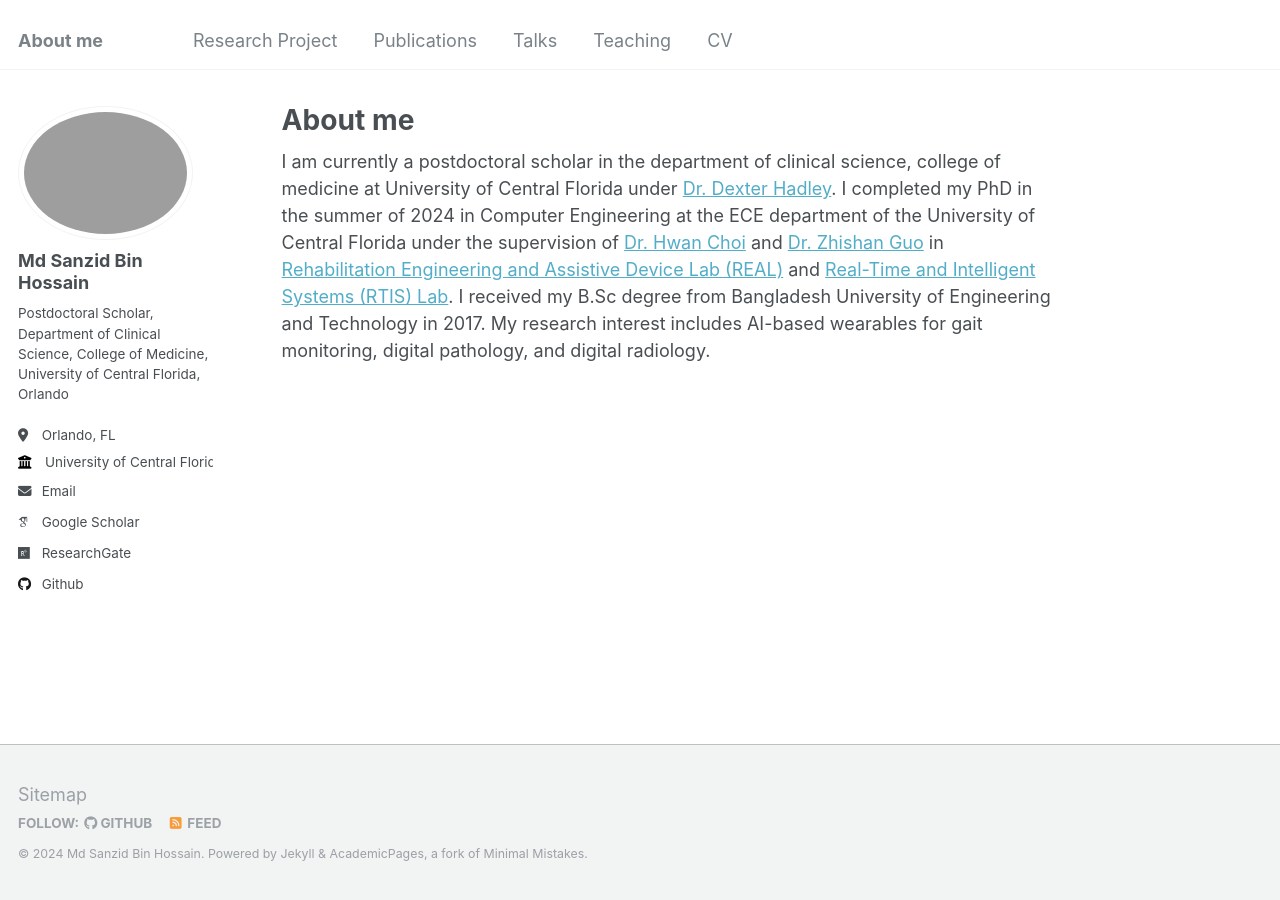
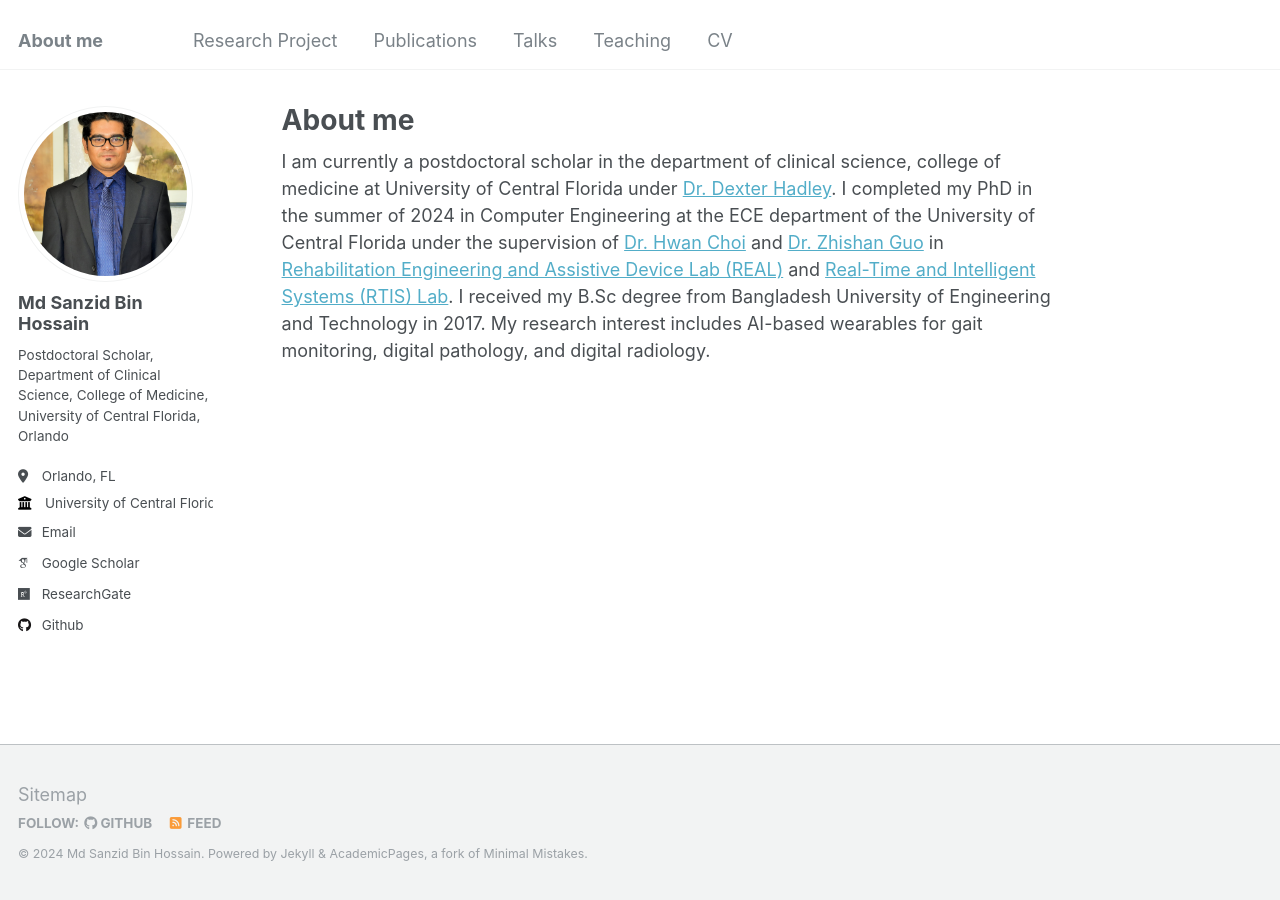
Before and after one commit to Md-Sanzid-Bin-Hossain/Md-Sanzid-Bin-Hossain, a Jekyll site: the page built from _pages/about.md, in a window 1280 px wide. Built offline with Jekyll 4.4.1, drawn with Linux system fonts in a browser that asks for light colours; some web fonts are replaced.

Commit message:
_config.yml

```diff
--- a/_config.yml
+++ b/_config.yml
@@ -21,7 +21,7 @@ repository               : "md-sanzid-bin-hossain/md-sanzid-bin-hossain.github.i
 #               Additional customization can be done by editing /_includes/author-profile.html
 author:
   # Biographic information
-  avatar           : "sanzid_profile.png"
+  avatar           : "sanzid_profile.jpg"
   name             : "Md Sanzid Bin Hossain"
   pronouns         : # example: "she/her"
   bio              : "Postdoctoral Scholar, Department of Clinical Science, College of Medicine, University of Central Florida, Orlando"
```
